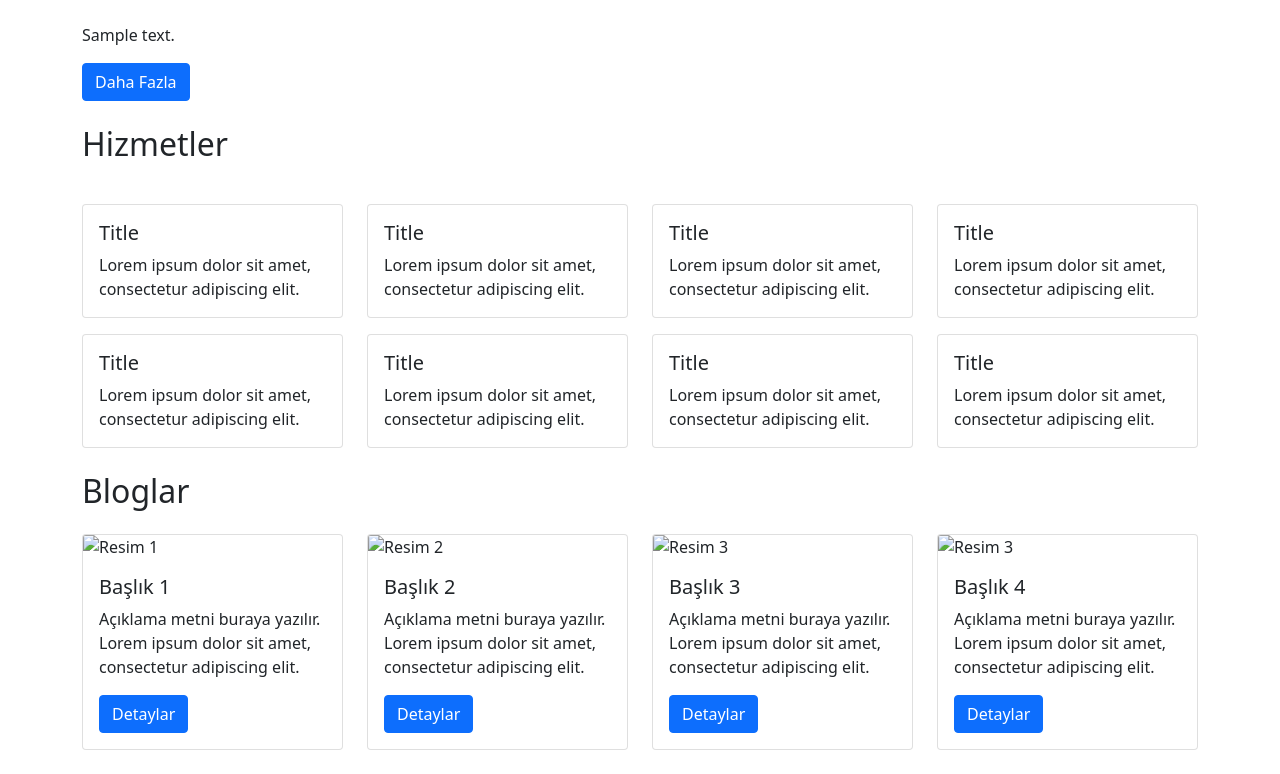
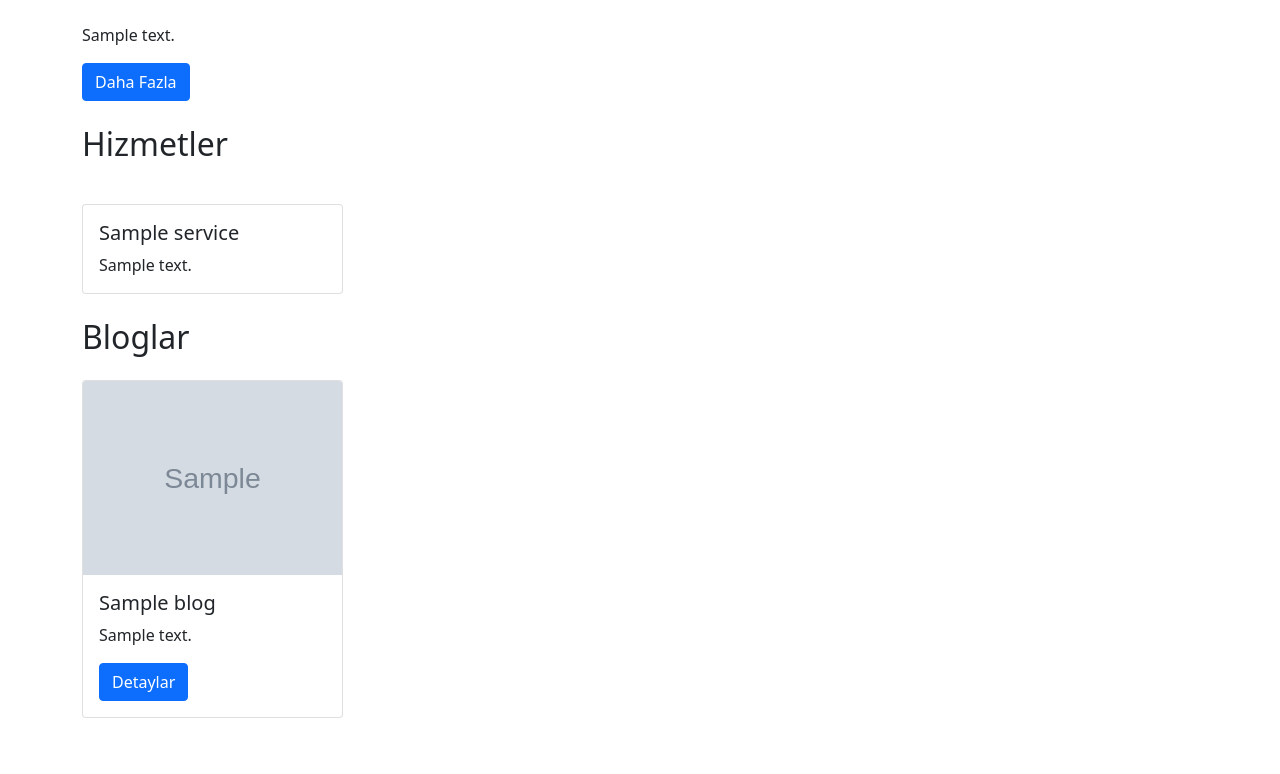
Before and after one commit to rkaya21/Benim-Gunlugum-Blog-Django, a Django app: template corporate/tcore/templates/index.html in a window 1280 px wide; the page is wider, and only the part inside the window is pictured. Shown: the part 1274-2048 px from the top of that part. After the commit the page ends 1992 px from the top of that part, so only its background shows below. Run offline with Django 3.2, Linux system fonts and the light colour scheme; the template is opened without the code that fills it: most values are stand-ins (such as "Sample title", 1, 10 or a date in 2020); grey boxes marked "Sample" are stand-in pictures; some libraries are stand-ins or nearby versions.

Commit message:
feat: template service and blog

```diff
--- a/corporate/tcore/templates/index.html
+++ b/corporate/tcore/templates/index.html
@@ -48,136 +48,38 @@
     <h2 class="mb-4">{% translate 'Hizmetler' %}</h2>
 
     <!-- Card 1 -->
+    {% for service in Services %}
     <div class="col-md-3 mt-3">
         <div class="card">
             <div class="card-body">
-                <h5 class="card-title">Title</h5>
-                <p class="card-text">Lorem ipsum dolor sit amet, consectetur adipiscing elit.</p>
+                <h5 class="card-title">{{ service.title }}</h5>
+                <p class="card-text">{{ service.content|safe }}</p>
             </div>
         </div>
     </div>
+ {% endfor %}
+</div>
 
-    <!-- Card 2 -->
-    <div class="col-md-3 mt-3">
-        <div class="card">
-            <div class="card-body">
-                <h5 class="card-title">Title</h5>
-                <p class="card-text">Lorem ipsum dolor sit amet, consectetur adipiscing elit.</p>
-            </div>
-        </div>
-    </div>
 
-    <!-- Card 3 -->
-    <div class="col-md-3 mt-3">
-        <div class="card">
-            <div class="card-body">
-                <h5 class="card-title">Title</h5>
-                <p class="card-text">Lorem ipsum dolor sit amet, consectetur adipiscing elit.</p>
-            </div>
-        </div>
-    </div>
-
-    <!-- Card 4 -->
-    <div class="col-md-3 mt-3">
-        <div class="card">
-            <div class="card-body">
-                <h5 class="card-title">Title</h5>
-                <p class="card-text">Lorem ipsum dolor sit amet, consectetur adipiscing elit.</p>
-            </div>
-        </div>
-    </div>
-
-    <!-- Card 5 -->
-    <div class="col-md-3 mt-3">
-        <div class="card">
-            <div class="card-body">
-                <h5 class="card-title">Title</h5>
-                <p class="card-text">Lorem ipsum dolor sit amet, consectetur adipiscing elit.</p>
-            </div>
-        </div>
-    </div>
-
-    <!-- Card 6 -->
-    <div class="col-md-3 mt-3">
-        <div class="card">
-            <div class="card-body">
-                <h5 class="card-title">Title</h5>
-                <p class="card-text">Lorem ipsum dolor sit amet, consectetur adipiscing elit.</p>
-            </div>
-        </div>
-    </div>
-
-    <!-- Card 7 -->
-    <div class="col-md-3 mt-3">
-        <div class="card">
-            <div class="card-body">
-                <h5 class="card-title">Title</h5>
-                <p class="card-text">Lorem ipsum dolor sit amet, consectetur adipiscing elit.</p>
-            </div>
-        </div>
-    </div>
-
-    <!-- Card 8 -->
-    <div class="col-md-3 mt-3">
-        <div class="card">
-            <div class="card-body">
-                <h5 class="card-title">Title</h5>
-                <p class="card-text">Lorem ipsum dolor sit amet, consectetur adipiscing elit.</p>
-            </div>
-        </div>
-    </div>
-</div>
 <!--Services→
 
 <! --Blogs-->
 <div class="row mt-4 mb-4">
     <h2 class="mb-4">{% translate 'Bloglar' %}</h2>
+
     <!-- Card 1 -->
+    {% for blog in Blogs %}
     <div class="col-md-3">
         <div class="card">
-            <img src="https://via.placeholder.com/200x150" class="card-img-top" alt="Resim 1">
+            <img src="media/{{ blog.image }}" class="card-img-top" alt="{{ blog.title }}">
             <div class="card-body">
-                <h5 class="card-title">Başlık 1</h5>
-                <p class="card-text">Açıklama metni buraya yazılır. Lorem ipsum dolor sit amet, consectetur adipiscing elit.</p>
+                <h5 class="card-title">{{ blog.title }}</h5>
+                <p class="card-text">{{ blog.content|safe|truncatechars:200 }}</p>
                 <a href="#" class="btn btn-primary">{% translate 'Detaylar' %}</a>
             </div>
         </div>
     </div>
-
-    <!-- Card 2 -->
-    <div class="col-md-3">
-        <div class="card">
-            <img src="https://via.placeholder.com/200x150" class="card-img-top" alt="Resim 2">
-            <div class="card-body">
-                <h5 class="card-title">Başlık 2</h5>
-                <p class="card-text">Açıklama metni buraya yazılır. Lorem ipsum dolor sit amet, consectetur adipiscing elit.</p>
-                <a href="#" class="btn btn-primary">{% translate 'Detaylar' %}</a>
-            </div>
-        </div>
-    </div>
-
-    <!-- Card 3 -->
-    <div class="col-md-3">
-        <div class="card">
-            <img src="https://via.placeholder.com/200x150" class="card-img-top" alt="Resim 3">
-            <div class="card-body">
-                <h5 class="card-title">Başlık 3</h5>
-                <p class="card-text">Açıklama metni buraya yazılır. Lorem ipsum dolor sit amet, consectetur adipiscing elit.</p>
-                <a href="#" class="btn btn-primary">{% translate 'Detaylar' %}</a>
-            </div>
-        </div>
-    </div>
-
-    <div class="col-md-3">
-        <div class="card">
-            <img src="https://via.placeholder.com/200x150" class="card-img-top" alt="Resim 3">
-            <div class="card-body">
-                <h5 class="card-title">Başlık 4</h5>
-                <p class="card-text">Açıklama metni buraya yazılır. Lorem ipsum dolor sit amet, consectetur adipiscing elit.</p>
-                <a href="#" class="btn btn-primary">{% translate 'Detaylar' %}</a>
-            </div>
-        </div>
-    </div>
+    {% endfor %}
 </div>
     <!--Blogs-->
 
```
